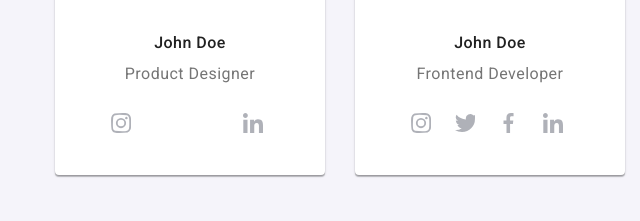
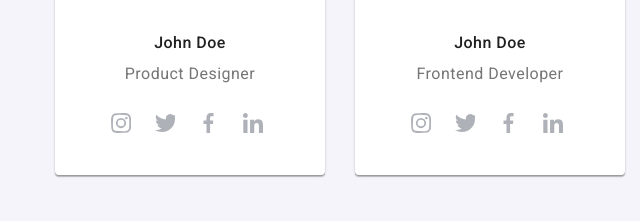
Before and after one commit to karolina-morawska/goit-markup-hw-04, a plain HTML site: page index.html in a window 1280 px wide. Shown: the part 2239-2460 px from the top of the page, 0-640 px from the left. Drawn offline with Linux system fonts and the light colour scheme; the site is published under a folder, as on GitHub Pages, so addresses that start at the root find nothing.

Commit message:
added list, forgot

```diff
--- a/index.html
+++ b/index.html
@@ -161,28 +161,28 @@
                   <h3 class="names">John Doe</h3>
                   <p class="jobs">Product Designer</p>
                   <ul class="teamsocials">
-                    <li>
+                    <li class="socials-list">
                       <a class="socialsforteam socials-background">
                         <svg class="teamsocials-icon">
                           <use href="./images/icons.svg#iconinsta"></use>
                         </svg>
                       </a>
                     </li>
-                    <li>
+                    <li class="socials-list">
                       <a class="socialsforteam socials-background">
                         <svg class="teamsocials-icon">
-                          <use href="/images/icons.svg#icontwitter"></use>
+                          <use href="./images/icons.svg#icontwitter"></use>
                         </svg>
                       </a>
                     </li>
-                    <li>
+                    <li class="socials-list">
                       <a class="socialsforteam socials-background">
                         <svg class="teamsocials-icon">
-                          <use href="/images/icons.svg#iconfb"></use>
+                          <use href="./images/icons.svg#iconfb"></use>
                         </svg>
                       </a>
                     </li>
-                    <li>
+                    <li class="socials-list">
                       <a class="socialsforteam socials-background">
                         <svg class="teamsocials-icon">
                           <use href="./images/icons.svg#iconlinkedin"></use>
@@ -378,7 +378,6 @@
         </div>
       </section>
     </main>
-
     <footer class="footer">
       <div class="container">
         <div>
```
